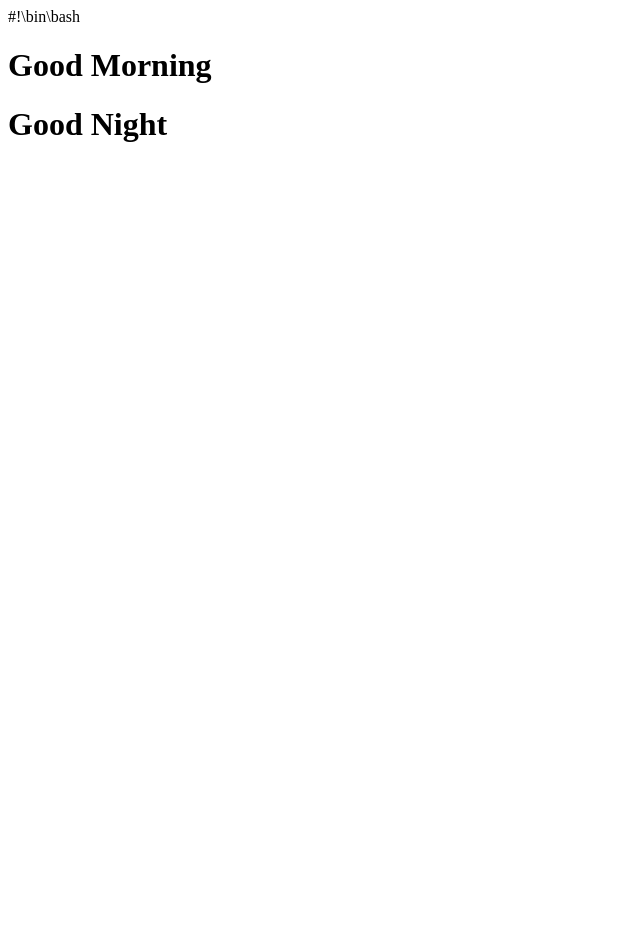
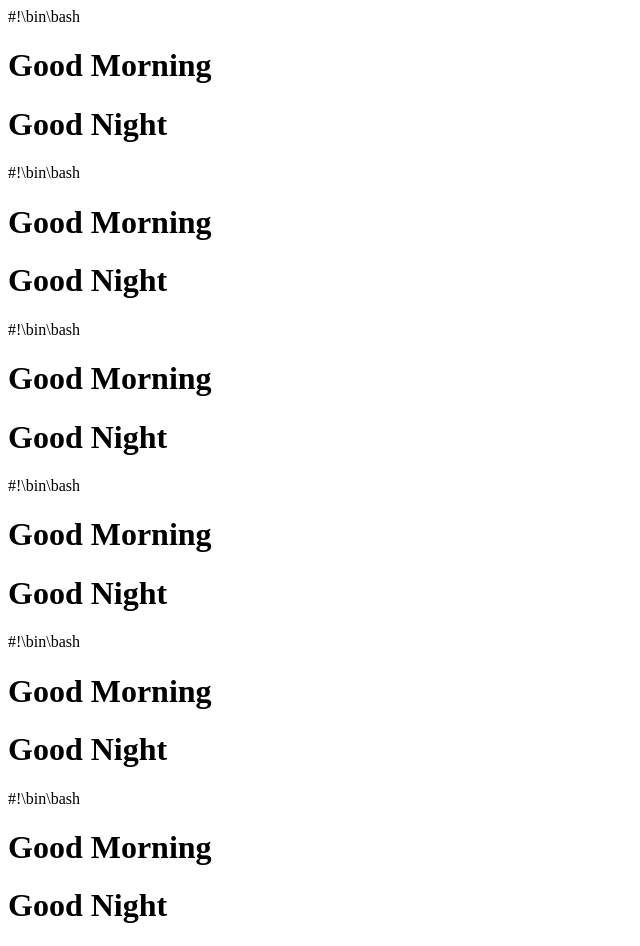
Before and after one commit to Gnana-19-sai/practice, a plain HTML site: page index.html in a window 1280 px wide. Shown: the whole page, without its empty margins (0-640 px from the left). Before the commit the page ends 800 px from the top, so only its background shows below. Drawn offline with Linux system fonts and the light colour scheme.

Commit message:
Update index.html
code is incomplete and there was a bug and solved

```diff
--- a/index.html
+++ b/index.html
@@ -2,3 +2,24 @@
 	<h1> Good Morning </h1>
 
 	<h1>Good Night</h1>
+
+#!\bin\bash
+	<h1> Good Morning </h1>
+
+	<h1>Good Night</h1>
+#!\bin\bash
+	<h1> Good Morning </h1>
+
+	<h1>Good Night</h1>
+#!\bin\bash
+	<h1> Good Morning </h1>
+
+	<h1>Good Night</h1>
+#!\bin\bash
+	<h1> Good Morning </h1>
+
+	<h1>Good Night</h1>
+#!\bin\bash
+	<h1> Good Morning </h1>
+
+	<h1>Good Night</h1>
```
